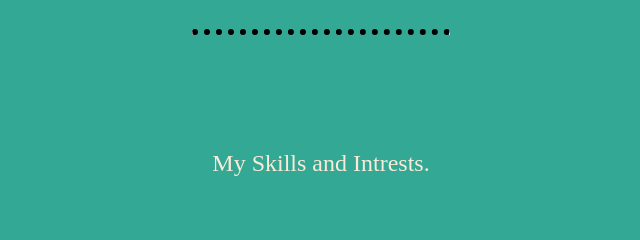
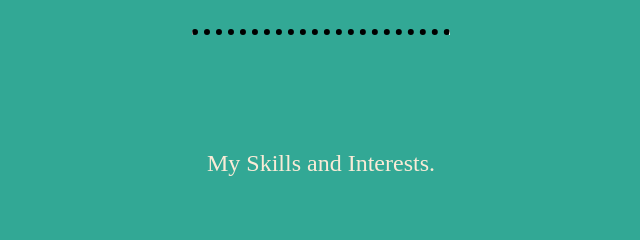
Before and after one commit to RealGhostGuy/GhostGuy, a plain HTML site: page index.html in a window 1280 px wide. Shown: the part 1200-1440 px from the top of the page, 319-959 px from the left. Drawn offline with Linux system fonts and the light colour scheme.

Commit message:
Correcting a spelling error

```diff
--- a/index.html
+++ b/index.html
@@ -40,7 +40,7 @@
     </div>
     <hr>
     <div class="skills">
-      <h2 class="skillline">My Skills and Intrests.</h2>
+      <h2 class="skillline">My Skills and Interests.</h2>
 
       <div class="skill-row">
         <img class="htmllogo" src="images/htmlandcss2.png" alt="html logo">
```
